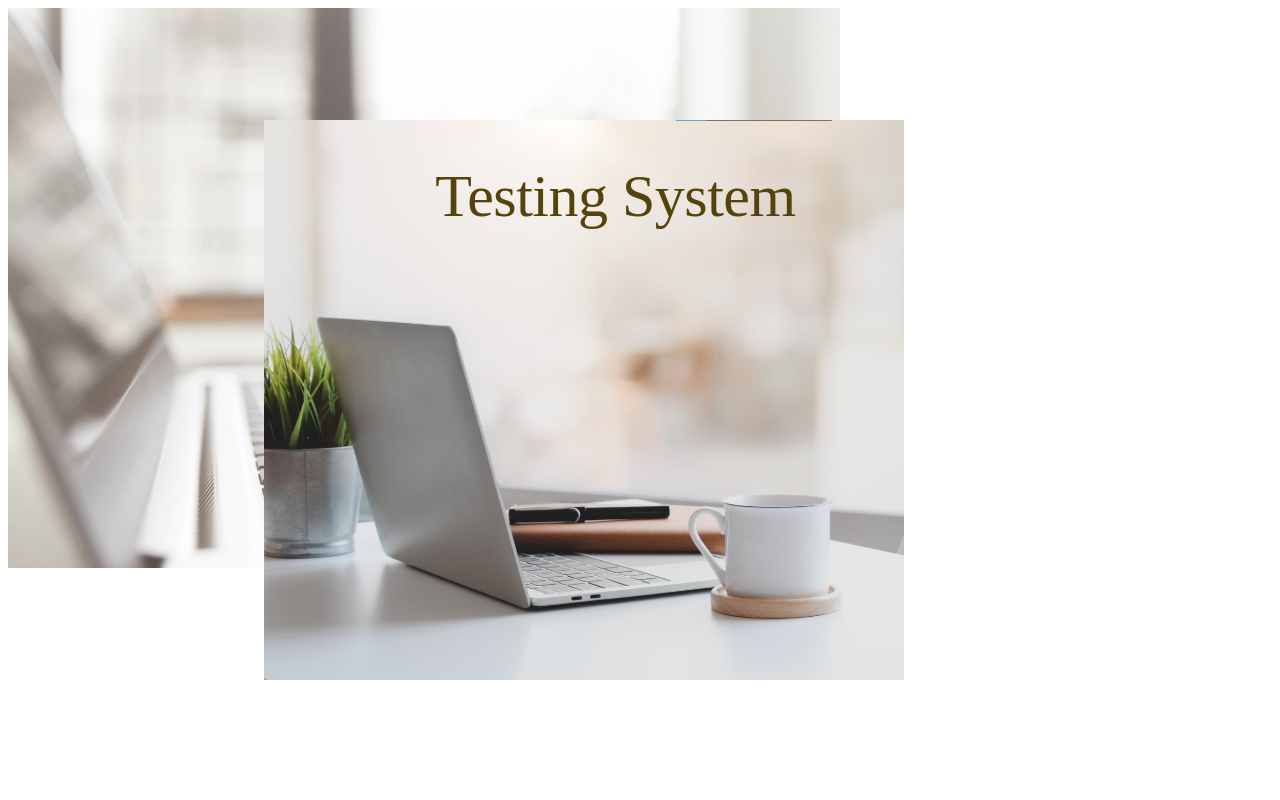
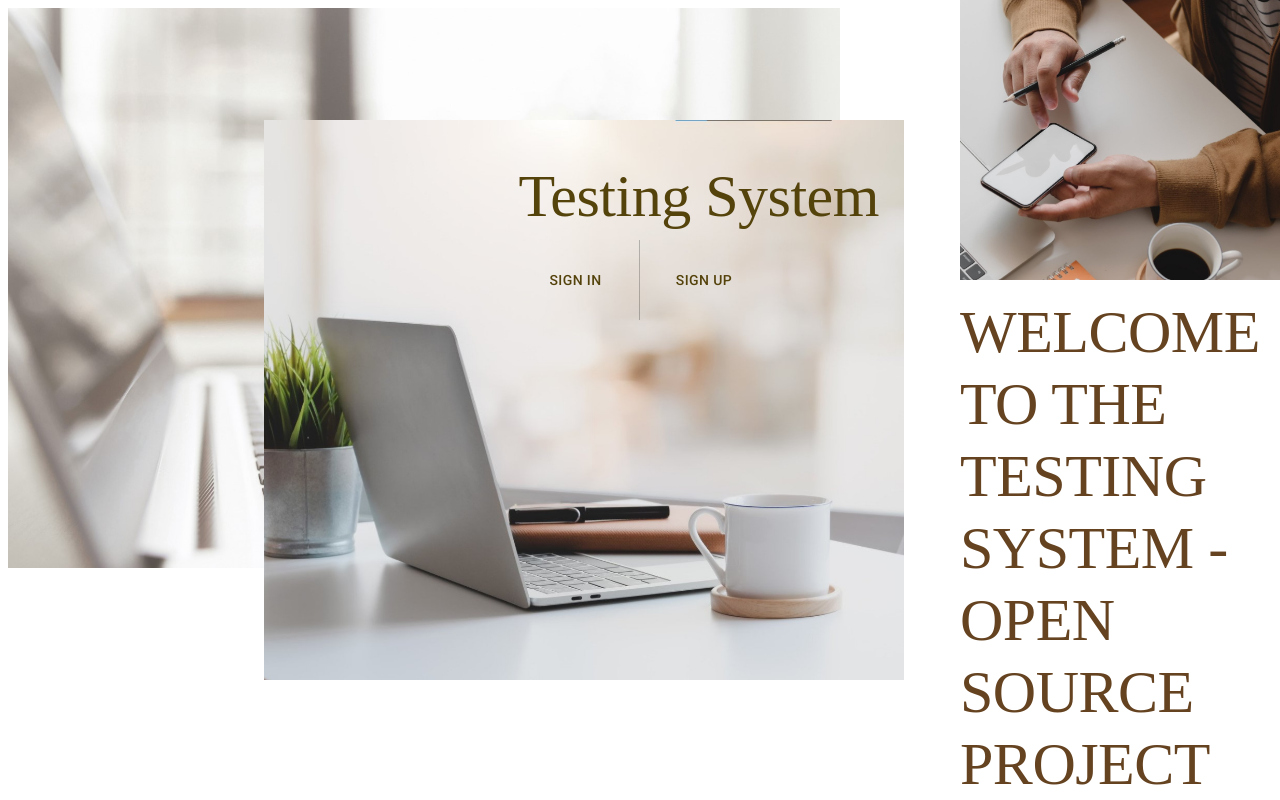
Before and after one commit to Regyl/YetAnotherSocialNetworkFront, a React (Create React App) app: page /home in a window 1280 px wide. Built offline with nearby package versions, Linux system fonts and the light colour scheme.

Commit message:
set buttonLink

```diff
--- a/src/components/mainPage/MainPage.jsx
+++ b/src/components/mainPage/MainPage.jsx
@@ -1,11 +1,13 @@
 import React from 'react';
 import {
-    Box, Card, CardMedia, Grid, Paper, Typography
+    Box, Button, ButtonGroup, Card, CardMedia, Grid, Paper, Typography
 } from "@material-ui/core";
 import FirstImage from '../../img/mainPage/mainBack1.jpg';
 import SecondImage from '../../img/mainPage/mainBack2.jpg';
-import {brown} from "@material-ui/core/colors";
+import ThirdImage from '../../img/mainPage/mainBack3.jpg';
+import {Link, Router} from "react-router-dom";
 
+const testingSystemColor = '#55430C';
 
 const styles = {
     backGrid : {
@@ -19,6 +21,12 @@ const styles = {
         width: '100%',
         height: '100%',
         zIndex: 2,
+    },
+    thirdBackGrid: {
+        position: 'fixed',
+        width: '100%',
+        height: '100%',
+        zIndex: 3,
     },
     firstCard: {
         height: '70%',
@@ -34,22 +42,55 @@ const styles = {
         top: '14%',
         left: '20%',
     },
+    thirdCard: {
+        height: '35%',
+        width: '25%',
+        position: 'fixed',
+        zIndex: 3,
+        top: '0%',
+        left: '75%',
+    },
     secondTypography: {
         position: 'fixed',
         top: '20%',
-        left: '34%',
+        left: '40.5%',
         zIndex: 3,
-        color: '#55430C',
+        color: testingSystemColor,
         fontFamily: 'Cardo',
+    },
+    thirdTypography: {
+        position: 'fixed',
+        top: '37%',
+        left: '75%',
+        zIndex: 3,
+        color: '#654321',
+        fontFamily: 'Versailles'
+    },
+    gridButtonGroup: {
+        width: '100%',
+        height: '100%',
+        position: 'fixed',
+        zIndex: 10,
+        top: '30%',
+        left: '40%',
+    },
+    buttonsStyle: {
+        position: 'relative',
+        color: testingSystemColor,
+        width: '10%',
+        height: '10%',
     },
 };
 
 class MainPage extends React.Component {
 
+
     render() {
+        const {history} = this.props;
 
         return (
-            <Grid container>
+            <Grid container style={{width: '100%', height: '100%'}}>
+                <Router history={history}>
                     <Grid item style={styles.backGrid}>
                         <CardMedia image={FirstImage} style={styles.firstCard}/>
                     </Grid>
@@ -57,9 +98,21 @@ class MainPage extends React.Component {
                         <CardMedia image={SecondImage} style={styles.secondCard}/>
                         <Typography variant={"h2"} style={styles.secondTypography}>Testing System</Typography>
                     </Grid>
+                    <Grid item style={styles.gridButtonGroup}>
+                        <ButtonGroup variant={'text'} style={{width: '100%', height: '100%'}}>
+                            <Button component={Link} to={'/authorisation'} style={styles.buttonsStyle}>SIGN IN</Button>
+                            <Button component={Link} to={'/registration'} style={styles.buttonsStyle}>SIGN UP</Button>
+                        </ButtonGroup>
+                    </Grid>
+                    <Grid item style={styles.thirdBackGrid}>
+                        <CardMedia image={ThirdImage} style={styles.thirdCard}/>
+                        <Typography variant={'h2'} style={styles.thirdTypography}>WELCOME TO THE TESTING SYSTEM - OPEN SOURCE PROJECT WITH ONLY ONE GOAL - EDUCATION</Typography>
+                    </Grid>
+                </Router>
             </Grid>
         )
     };
 }
 
+
 export default MainPage;
```
Also changed, not shown: src/img/mainPage/mainBack3.jpg (added). Lines whose indentation alone changed are shown as unchanged.
